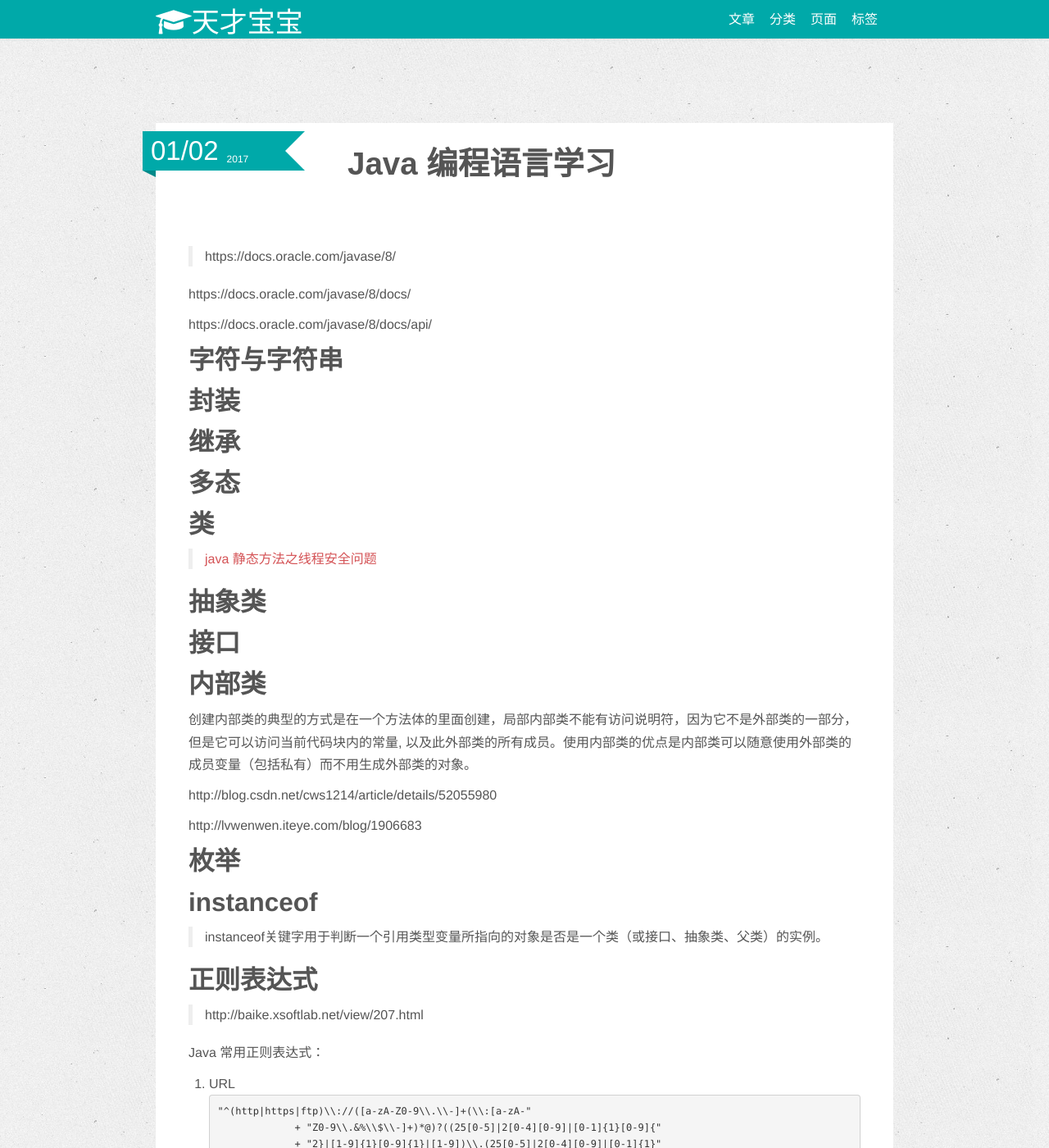
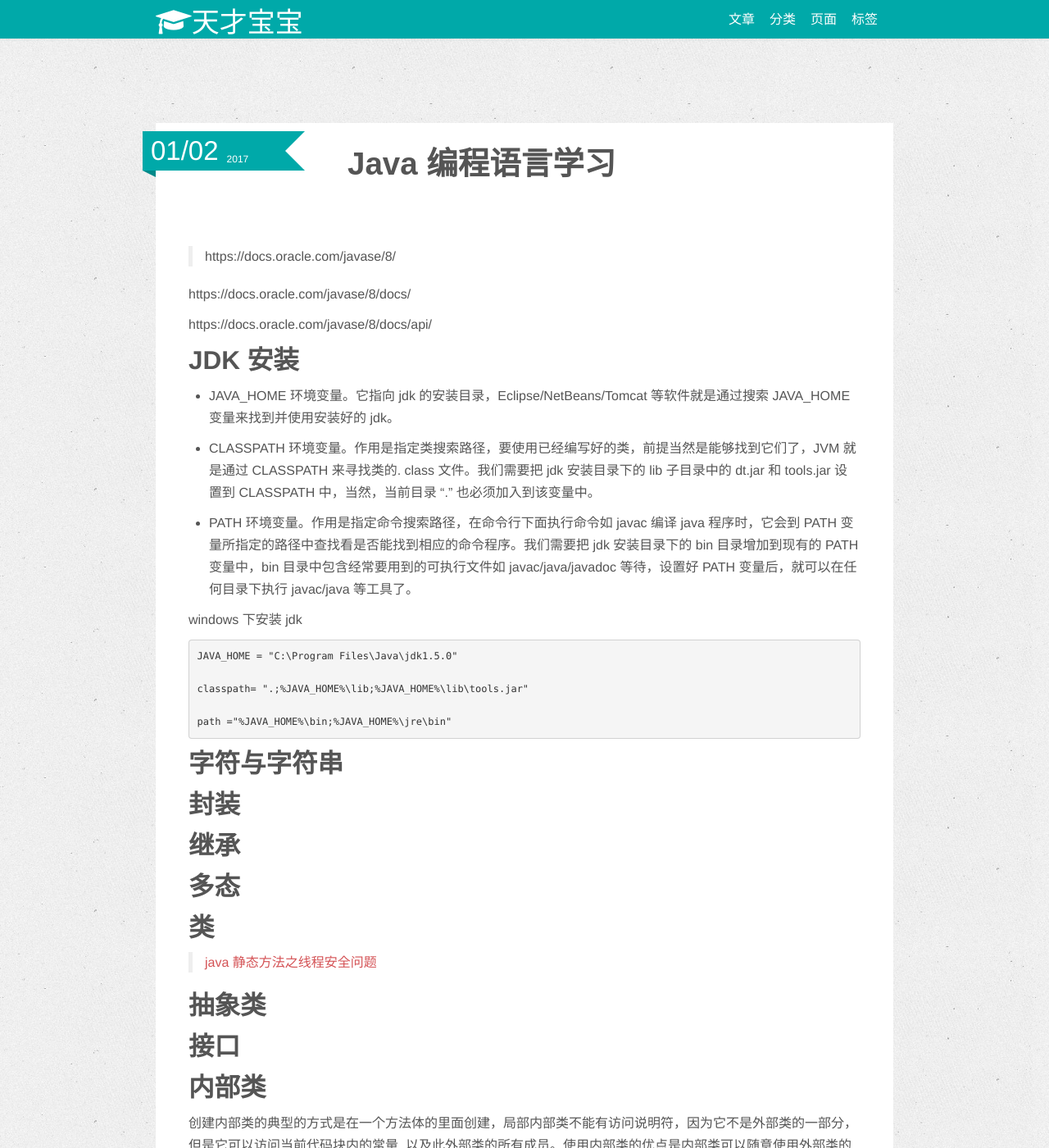
Before and after one commit to wanlp10/wuchao.github.io, a Jekyll site: the page built from _posts/2017-01-02-Java.md, in a window 1280 px wide and 1400 px high. Shown: the whole window at 82% size. Built offline with Jekyll 4.4.1, drawn with Linux system fonts in a browser that asks for light colours; nearby versions of some CDN libraries; Markdown is read by kramdown in place of the engine named in the settings; comment, search, counter and statistics services are not loaded; some of the changed text lies outside the part shown.

Commit message:
initial commit

````diff
--- a/_posts/2017-01-02-JavaEE基础学习.md
+++ b/_posts/2017-01-02-Java.md
@@ -16,6 +16,22 @@ https://docs.oracle.com/javase/8/docs/
 https://docs.oracle.com/javase/8/docs/api/
 
 <!--break-->
+
+## JDK 安装
+-  JAVA_HOME 环境变量。它指向 jdk 的安装目录，Eclipse/NetBeans/Tomcat 等软件就是通过搜索 JAVA_HOME 变量来找到并使用安装好的 jdk。
+
+-  CLASSPATH 环境变量。作用是指定类搜索路径，要使用已经编写好的类，前提当然是能够找到它们了，JVM 就是通过 CLASSPATH 来寻找类的. class 文件。我们需要把 jdk 安装目录下的 lib 子目录中的 dt.jar 和 tools.jar 设置到 CLASSPATH 中，当然，当前目录 “.” 也必须加入到该变量中。
+
+-  PATH 环境变量。作用是指定命令搜索路径，在命令行下面执行命令如 javac 编译 java 程序时，它会到 PATH 变量所指定的路径中查找看是否能找到相应的命令程序。我们需要把 jdk 安装目录下的 bin 目录增加到现有的 PATH 变量中，bin 目录中包含经常要用到的可执行文件如 javac/java/javadoc 等待，设置好 PATH 变量后，就可以在任何目录下执行 javac/java 等工具了。
+
+windows 下安装 jdk
+```
+JAVA_HOME = "C:\Program Files\Java\jdk1.5.0"
+
+classpath= ".;%JAVA_HOME%\lib;%JAVA_HOME%\lib\tools.jar"
+
+path ="%JAVA_HOME%\bin;%JAVA_HOME%\jre\bin"
+```
 
 ## 字符与字符串
 
@@ -81,7 +97,12 @@ http://lvwenwen.iteye.com/blog/1906683
 
 Java 常用正则表达式：
 
-1. URL
+- IP
+```
+"([1-9]|[1-9]\\d|1\\d{2}|2[0-4]\\d|25[0-5])(\\.(\\d|[1-9]\\d|1\\d{2}|2[0-4]\\d|25[0-5])){3}"
+```
+
+- URL
 ```
 "^(http|https|ftp)\\://([a-zA-Z0-9\\.\\-]+(\\:[a-zA-"
                 + "Z0-9\\.&%\\$\\-]+)*@)?((25[0-5]|2[0-4][0-9]|[0-1]{1}[0-9]{"
@@ -93,12 +114,12 @@ Java 常用正则表达式：
                 + "[^/][a-zA-Z0-9\\.\\,\\?\\'\\\\/\\+&%\\$\\=~_\\-@]*)*$"
 ```
 
-* 域名
+- 域名
 ```
 
 ```
 
-* 域名（不带 http/https）
+- 域名（不带 http/https）
 ```
 "[^//]*?\\.(com|cn|net|org|biz|info|cc|tv)"
 ```
````
Also changed, not shown: other parts of _posts/2017-01-02-Java.md (+1 -1 lines).
